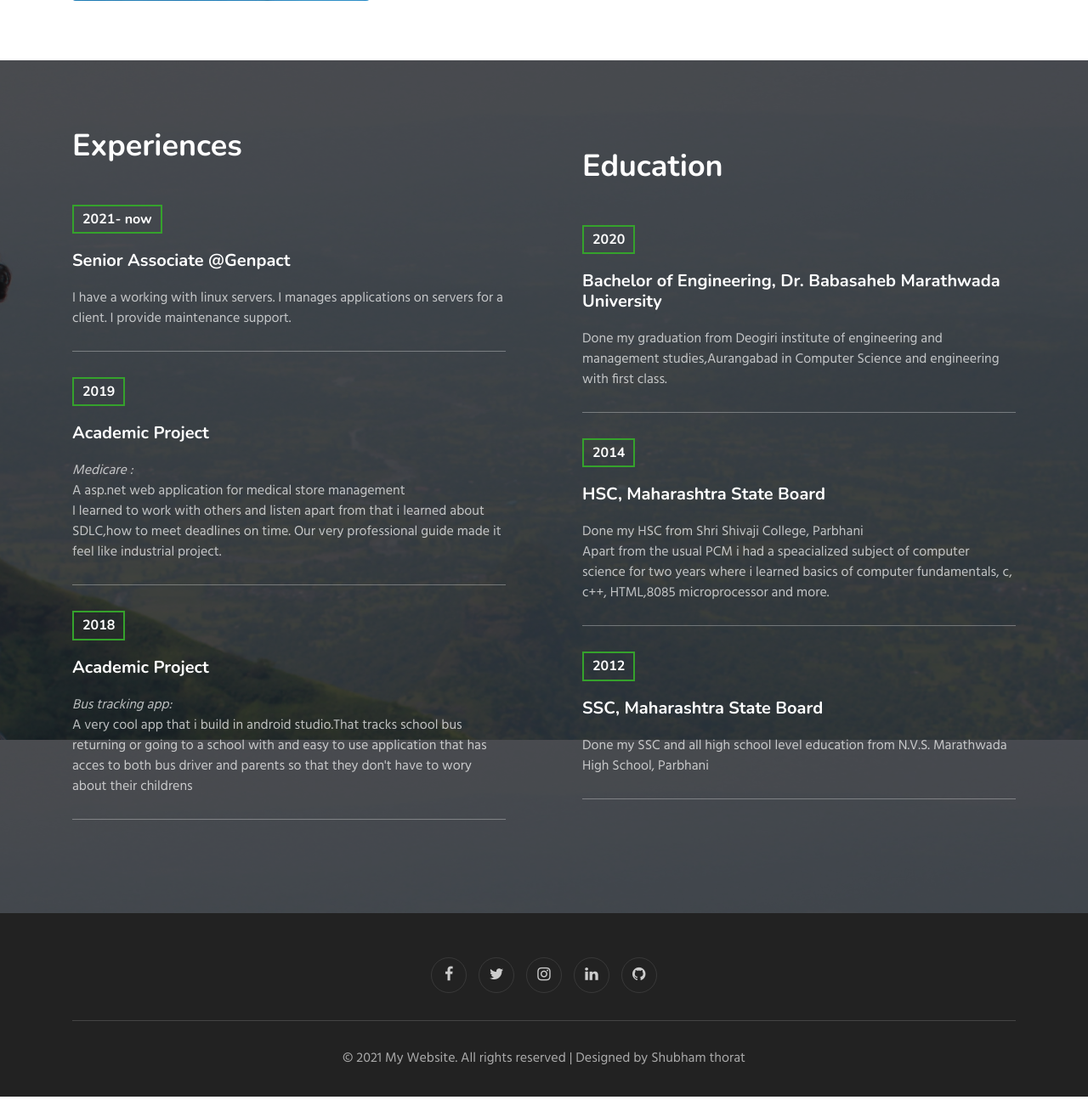
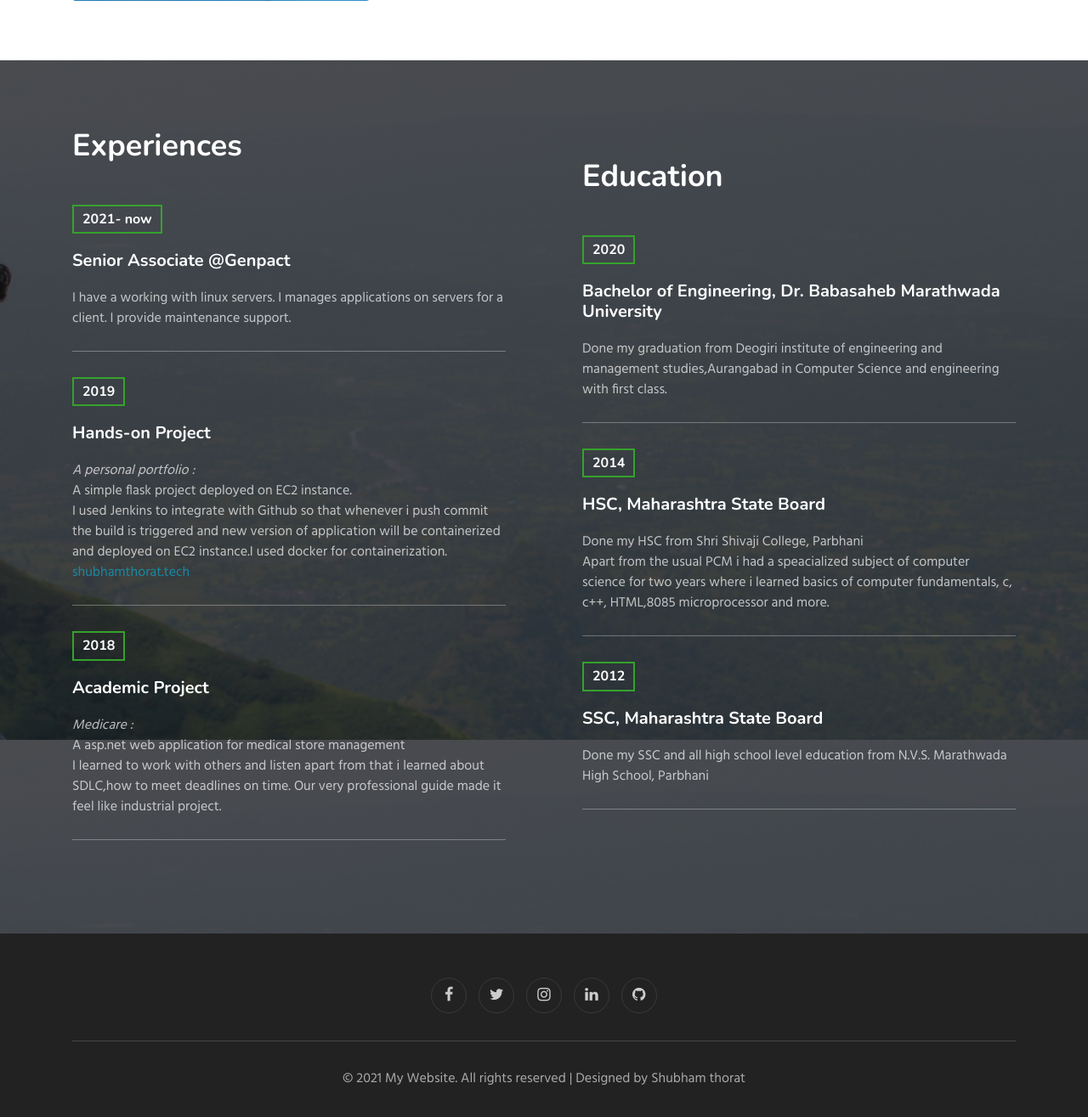
Before and after one commit to net-wizard/CICD-1, a Flask app: page / in a window 1280 px wide. Shown: the part 2692-4007 px from the top of the page at 85% size. Before the commit the page ends 3983 px from the top, so only its background shows below. Run offline with Flask 2, Linux system fonts and the light colour scheme; some libraries are stand-ins or nearby versions.

Commit message:
Updated project details

```diff
--- a/templates/index.html
+++ b/templates/index.html
@@ -360,13 +360,13 @@
             </div>
             <div class="experience-top">
               <h5>2019</h5>
-              <h4>Academic Project</h4>
-              <p class="my-3 text-white"><i>Medicare :</i><br> A asp.net web application for medical store management<br>I learned to work with others and listen apart from that i learned about SDLC,how to meet deadlines on time. Our very professional guide made it feel like industrial project.</p>
+              <h4>Hands-on Project</h4>
+              <p class="my-3 text-white"><i>A personal portfolio  :</i><br> A simple flask project deployed on EC2 instance. <br>I used Jenkins to integrate with Github so that whenever i push commit the build is triggered and new version of application will be containerized and deployed on EC2 instance.I used docker for containerization.</br><a href="http://shubhamthorat.tech/" target="_blank">shubhamthorat.tech</a></p>
               </div>
               <div class="experience-top">
                 <h5>2018</h5>
                 <h4>Academic Project</h4>
-                <p class="my-3 text-white"><i>Bus tracking app:</i> <br>A very cool app that i build in android studio.That tracks school bus returning or going to a school with and easy to use application that has acces to both bus driver and parents so that they don't have to wory about their childrens</p>
+                <p class="my-3 text-white"><i>Medicare :</i> <br> A asp.net web application for medical store management<br>I learned to work with others and listen apart from that i learned about SDLC,how to meet deadlines on time. Our very professional guide made it feel like industrial project.</p>
                 </div>
 					</div>
 					<div class="column2">
```
Also changed, not shown: README.md.
